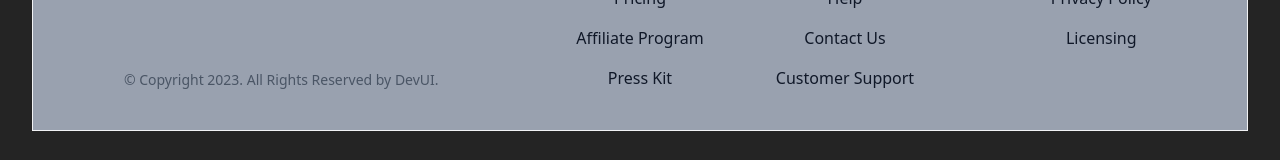
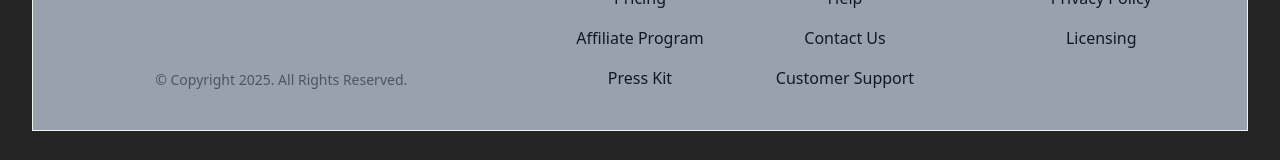
Before and after one commit to DharaniTharan06/DBlog_app, a React (Vite) app: page /login in a window 1280 px wide. Shown: the part 736-896 px from the top of the page. Built offline with nearby package versions, Linux system fonts and the light colour scheme; no server answers.

Commit message:
Ui change

```diff
--- a/src/components/Footer/Footer.jsx
+++ b/src/components/Footer/Footer.jsx
@@ -13,7 +13,7 @@ export const Footer = () => {
               </div>
               <div>
                 <p className="text-sm text-gray-600">
-                  &copy; Copyright 2023. All Rights Reserved by DevUI.
+                  &copy; Copyright {new Date().getFullYear()}. All Rights Reserved.
                 </p>
               </div>
             </div>
```
